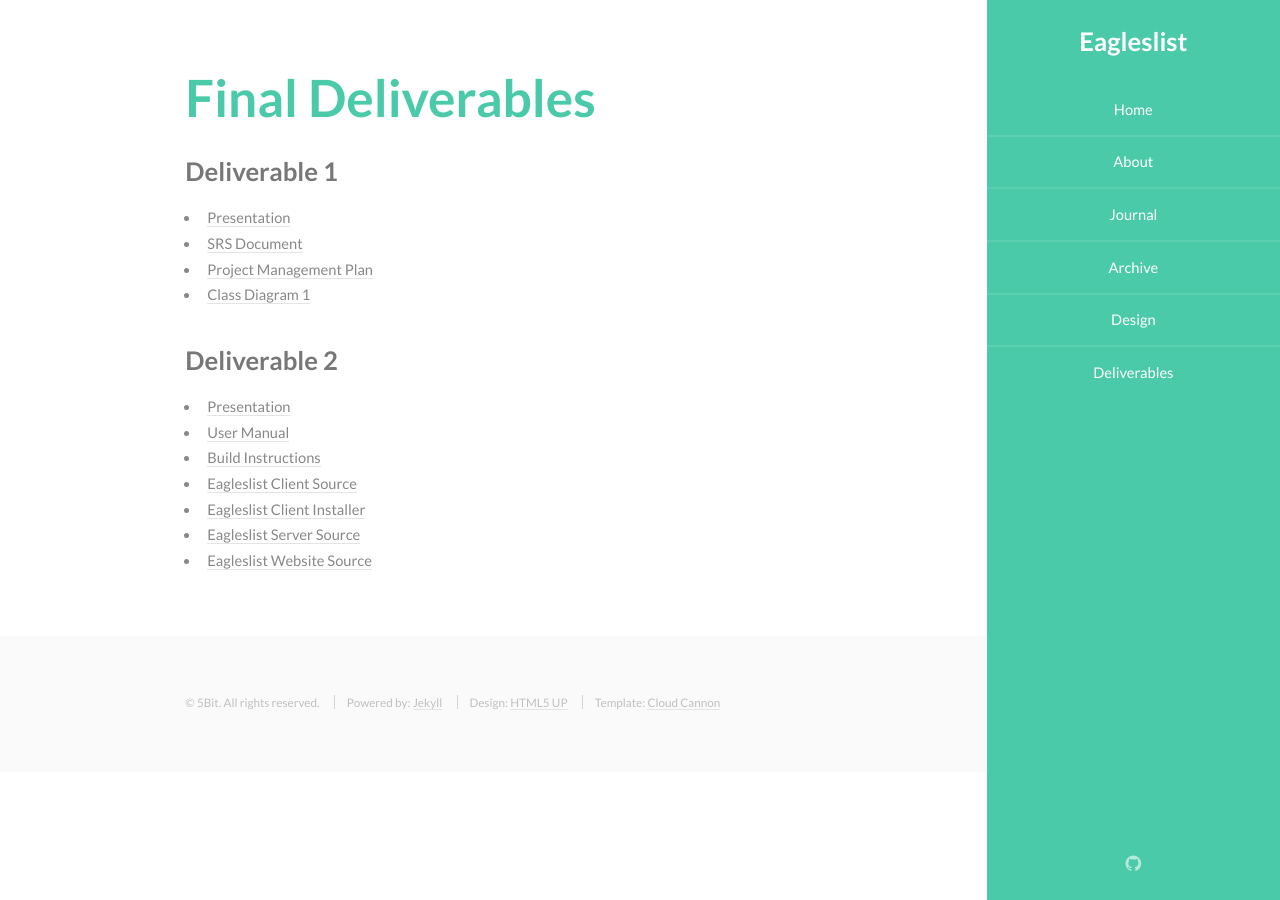
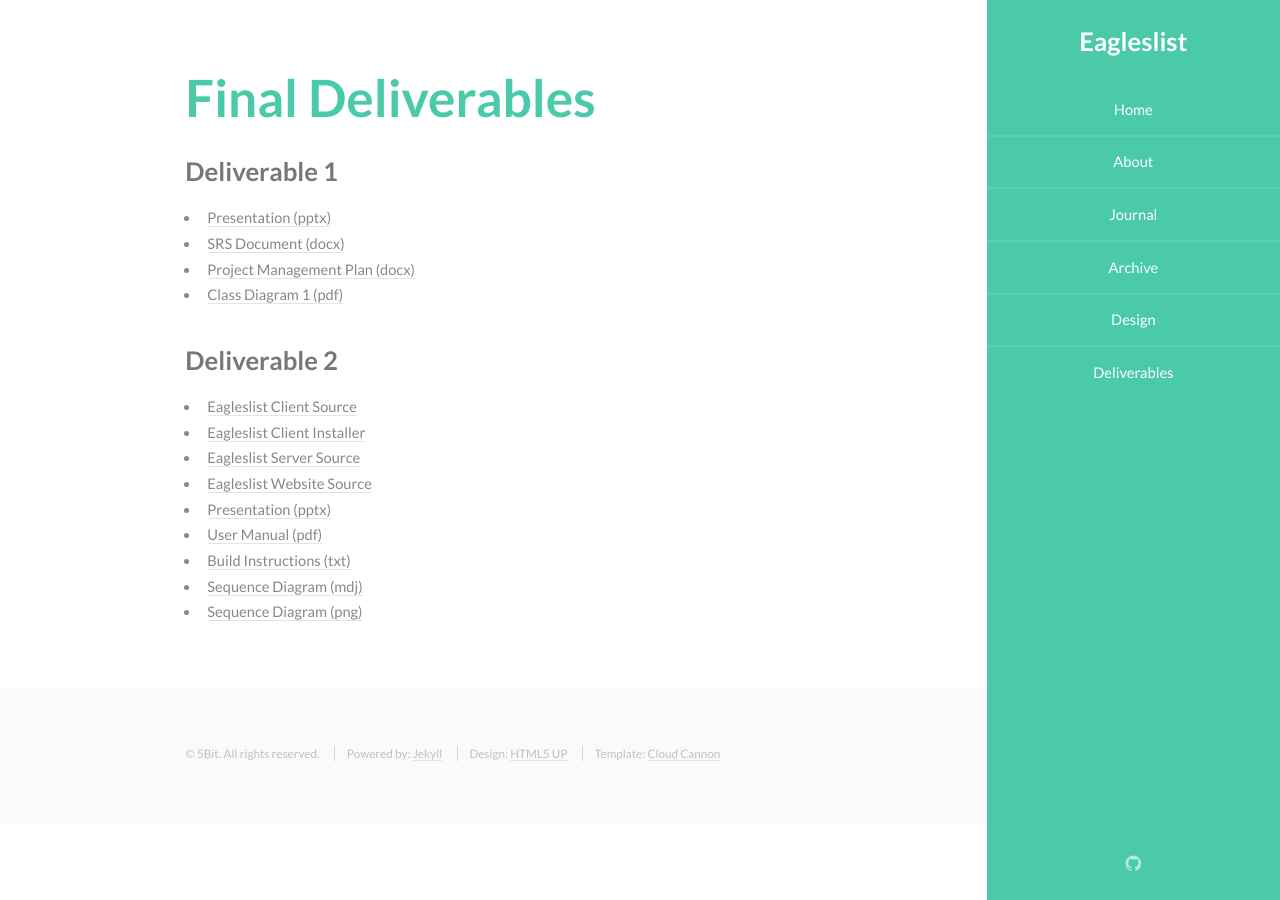
Before and after one commit to 5-Bit/5-bit.github.io, a Jekyll site: the page built from deliverables.md, in a window 1280 px wide. Built offline with Jekyll 4.4.1, drawn with Linux system fonts in a browser that asks for light colours; Markdown is read by kramdown in place of the engine named in the settings.

Commit message:
Added updated sequence diagram

```diff
--- a/deliverables.md
+++ b/deliverables.md
@@ -5,16 +5,18 @@
 ---
 
 ### Deliverable 1
-- [Presentation](/files/Deliverable1/Presentation.pptx)
-- [SRS Document](/files/Deliverable1/SRS.docx)
-- [Project Management Plan](/files/Deliverable1/ManagementPlan.docx)
-- [Class Diagram 1](/files/Deliverable1/ClassDiagram.pdf)
+- [Presentation (pptx)](/files/Deliverable1/Presentation.pptx)
+- [SRS Document (docx)](/files/Deliverable1/SRS.docx)
+- [Project Management Plan (docx)](/files/Deliverable1/ManagementPlan.docx)
+- [Class Diagram 1 (pdf)](/files/Deliverable1/ClassDiagram.pdf)
 
 ### Deliverable 2
-- [Presentation](/files/Deliverable2/Presentation.pptx)
-- [User Manual](/files/Deliverable2/EagleslistUserManual.pdf)
-- [Build Instructions](/files/Deliverable2/BuildInstructions.txt)
 - [Eagleslist Client Source](https://github.com/5-Bit/Eagleslist)
 - [Eagleslist Client Installer](https://github.com/5-Bit/Eagleslist/releases)
 - [Eagleslist Server Source](https://github.com/5-Bit/eagleslist-server)
 - [Eagleslist Website Source](https://github.com/5-Bit/5-bit.github.io)
+- [Presentation (pptx)](/files/Deliverable2/Presentation.pptx)
+- [User Manual (pdf)](/files/Deliverable2/EagleslistUserManual.pdf)
+- [Build Instructions (txt)](/files/Deliverable2/BuildInstructions.txt)
+- [Sequence Diagram (mdj)](/files/Deliverable2/bookListings.mdj)
+- [Sequence Diagram (png)](/files/Deliverable2/sq.png)
```
Also changed, not shown: files/Deliverable2/sq.png (added), 1 other file.
